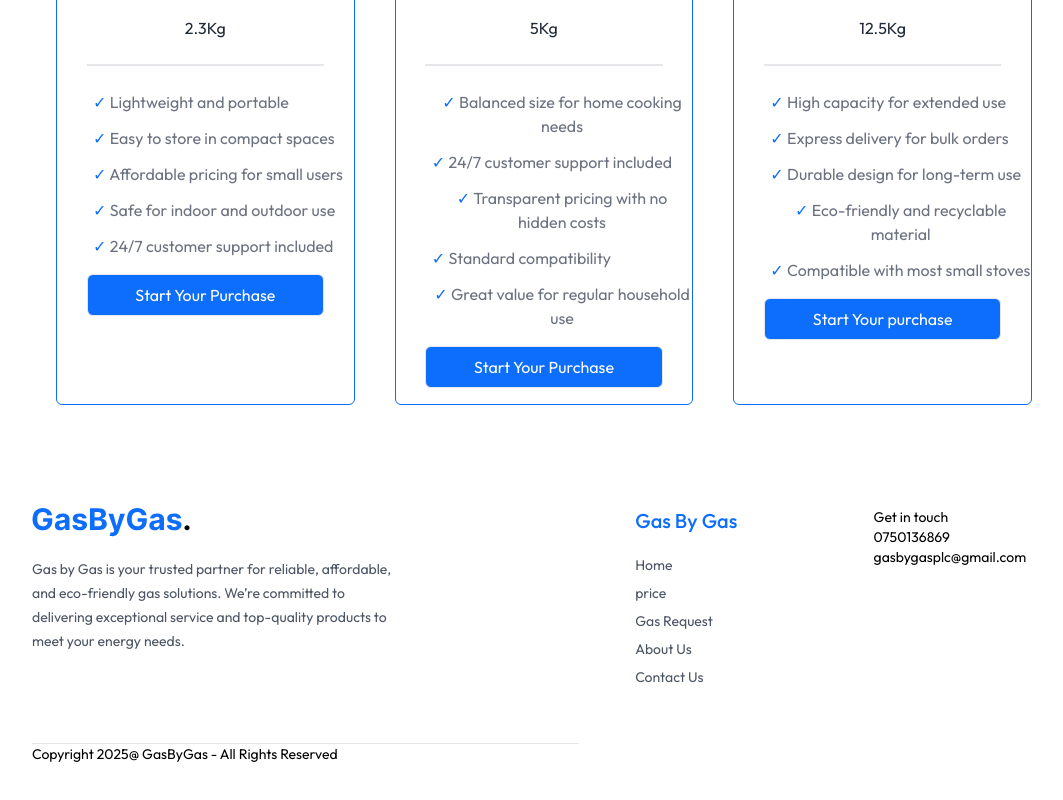
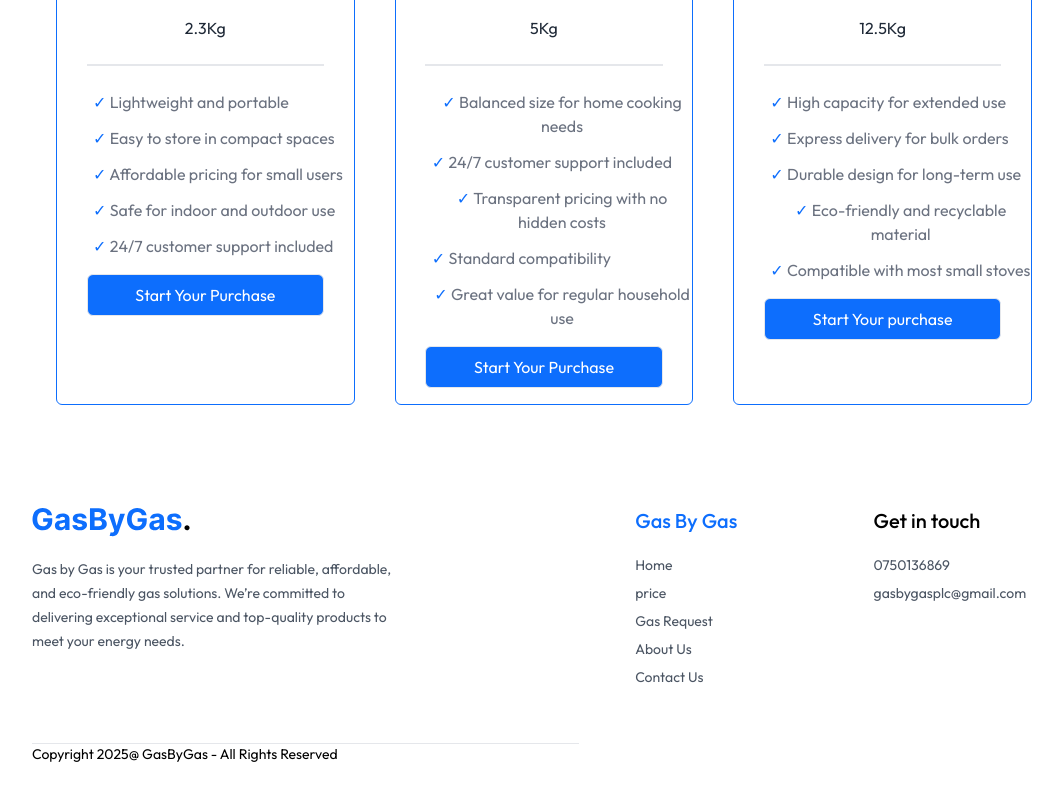
Before and after one commit to gasbygasplc/Supply-Chain-Management-for-Gas-By-Bas-PLC, a React (Vite) app in the folder frontend/: page /Pricing-Cart in a window 1280 px wide. Shown: the part 461-1261 px from the top of the page, without its empty margins (96-1159 px from the left). Built offline with nearby package versions, Linux system fonts and the light colour scheme.

Commit message:
Enhance Footer component with improved styling for contact section

```diff
--- a/frontend/src/Components/Footer.jsx
+++ b/frontend/src/Components/Footer.jsx
@@ -39,9 +39,9 @@
 
         <div>
 
-          <p>Get in touch</p>
+          <p className='text-xl font-medium mb-5'>Get in touch</p>
 
-          <ul>
+          <ul className='flex flex-col gap-2 text-gray-600'>
 
             <li>0750136869</li>
             <li>gasbygasplc@gmail.com</li>
```
